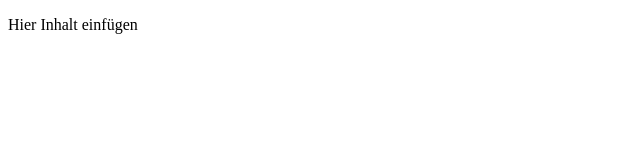
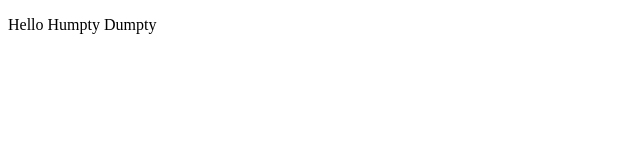
Before and after one commit to crzndx/AMOS-SS14-Group-3, a plain HTML site: page SolypManagementDashboard/SolypManagementDashboard/default.html in a window 1280 px wide. Shown: the full height of the page, 0-640 px from the left. Drawn offline with Linux system fonts and the light colour scheme.

Commit message:
Changed default.html as a test to get in tune with git

```diff
--- a/SolypManagementDashboard/SolypManagementDashboard/default.html
+++ b/SolypManagementDashboard/SolypManagementDashboard/default.html
@@ -15,6 +15,6 @@
     <script src="/js/default.js"></script>
 </head>
 <body>
-    <p>Hier Inhalt einfügen</p>
+    <p>Hello Humpty Dumpty</p>
 </body>
 </html>
```
